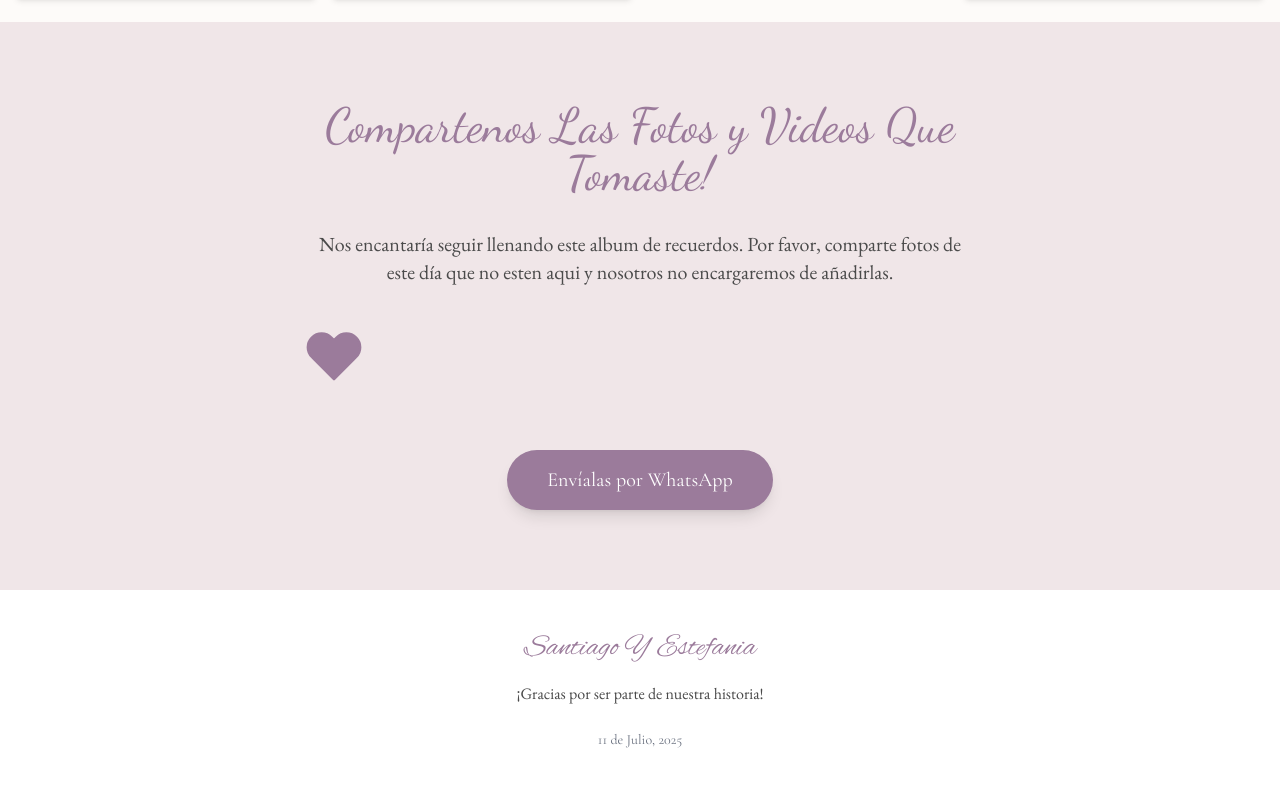
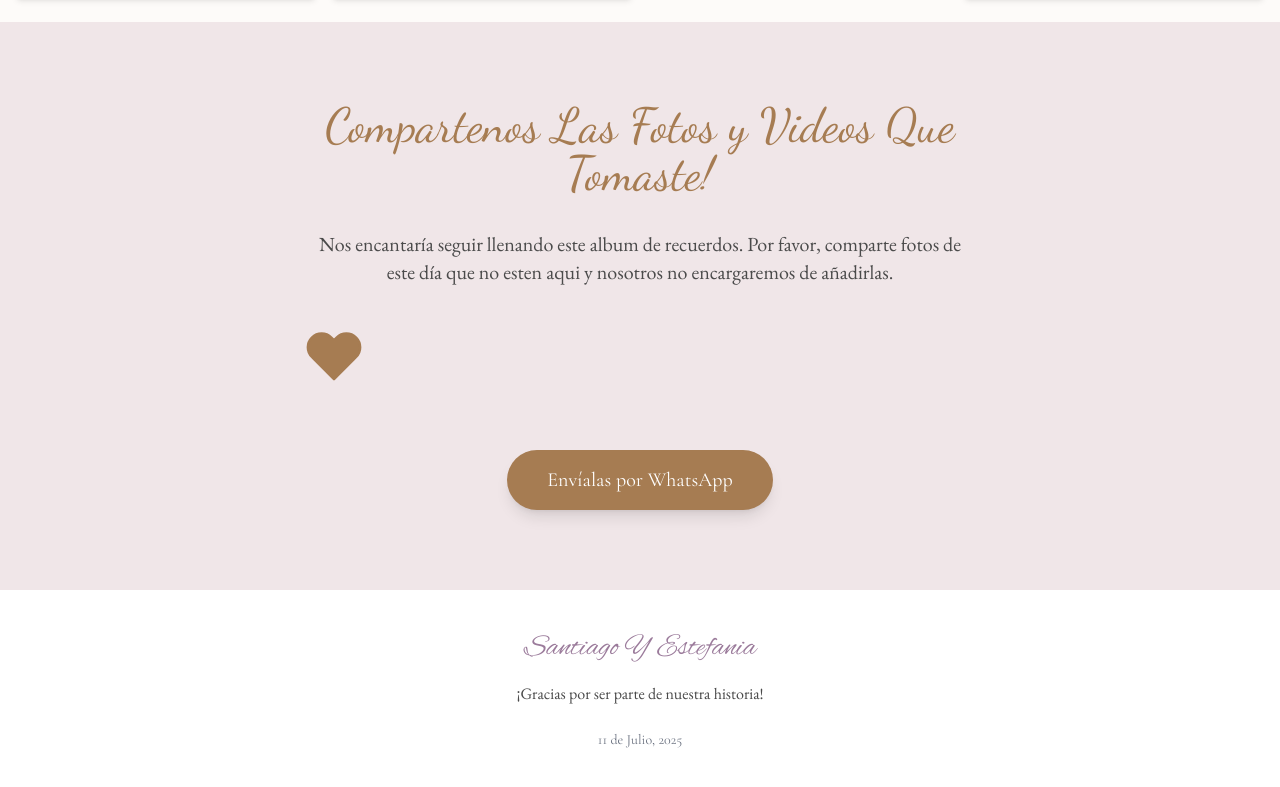
Before and after one commit to Belsanto/Album-wedding, a React (Vite) app: page /fotos in a window 1280 px wide. Shown: the part 1789-2576 px from the top of the page. Built offline with nearby package versions, Linux system fonts and the light colour scheme.

Commit message:
change colors

```diff
--- a/src/components/Collage.jsx
+++ b/src/components/Collage.jsx
@@ -21,7 +21,7 @@ function Collage({ folder }) {
 
   return (
     <div className="pt-24 px-4 max-w-7xl mx-auto">
-      <h2 className="text-center text-3xl font-great-vibes text-primary mb-10 capitalize">
+      <h2 className="text-center text-3xl font-great-vibes maintTittle mb-10 capitalize">
         {folder}
       </h2>
       <div className="grid grid-cols-2 sm:grid-cols-3 md:grid-cols-4 gap-4">
--- a/src/components/ShareContact.jsx
+++ b/src/components/ShareContact.jsx
@@ -3,21 +3,21 @@ function ShareContact() {
     <section className="py-20 bg-primary">
       <div className="container mx-auto px-4">
         <div className="max-w-2xl mx-auto text-center reveal active">
-          <h2 className="text-4xl md:text-5xl text-primary mb-8 font-dancing">
+          <h2 className="text-4xl md:text-5xl mb-8 font-dancing maintTittle">
             Compartenos Las Fotos y Videos Que Tomaste!
           </h2>
           <p className="text-xl mb-10 font-eb-garamond">
             Nos encantaría seguir llenando este album de recuerdos. Por favor, comparte fotos de este día que no esten aqui y nosotros no encargaremos de añadirlas.
           </p>
 
-          <div className="heart-animation mb-6">
+          <div className="heart-animation mb-6 ">
             <svg
               xmlns="http://www.w3.org/2000/svg"
               width="60"
               height="60"
               viewBox="0 0 24 24"
-              fill="#9b7b9b"
-              stroke="#9b7b9b"
+              fill="#A67C52"
+              stroke="#A67C52"
               strokeWidth="1"
               strokeLinecap="round"
               strokeLinejoin="round"
@@ -30,7 +30,7 @@ function ShareContact() {
             href="https://wa.me/3147808628"
             target="_blank"
             rel="noopener noreferrer"
-            className="btn-confirm inline-block text-white px-10 py-4 rounded-full text-xl mt-10 shadow-lg"
+            className="btn-confirm inline-block text-white px-10 py-4 rounded-full text-xl mt-10 shadow-lg mainColor"
           >
             Envíalas por WhatsApp
           </a>
--- a/src/pages/Videos.jsx
+++ b/src/pages/Videos.jsx
@@ -25,7 +25,7 @@ function Videos() {
 
   return (
     <div className="pt-24 px-4 max-w-6xl mx-auto">
-      <h2 className="text-center text-3xl font-great-vibes text-primary mb-10">
+      <h2 className="text-center text-3xl font-great-vibes maintTittle mb-10">
         Videos Especiales
       </h2>
       <div className="grid grid-cols-1 sm:grid-cols-2 gap-8">
```
